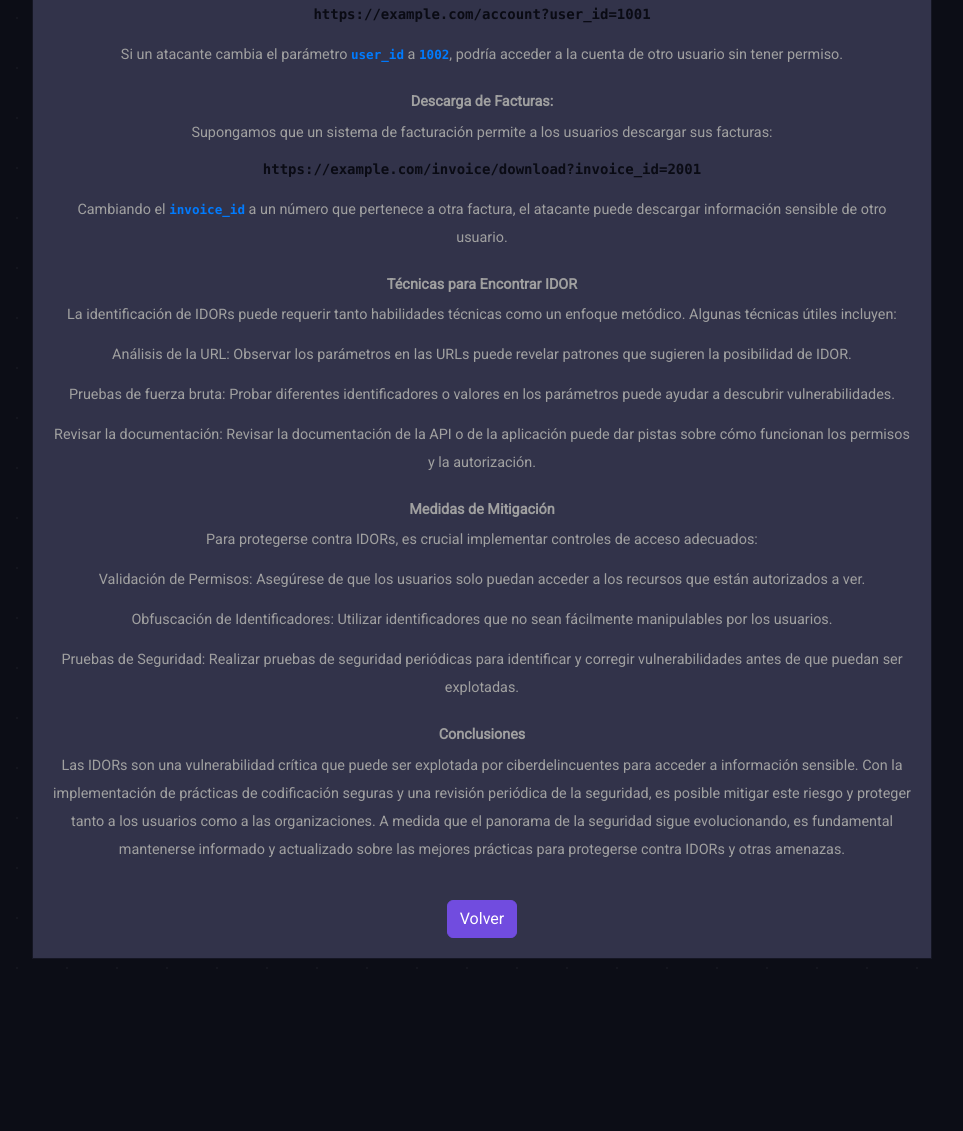
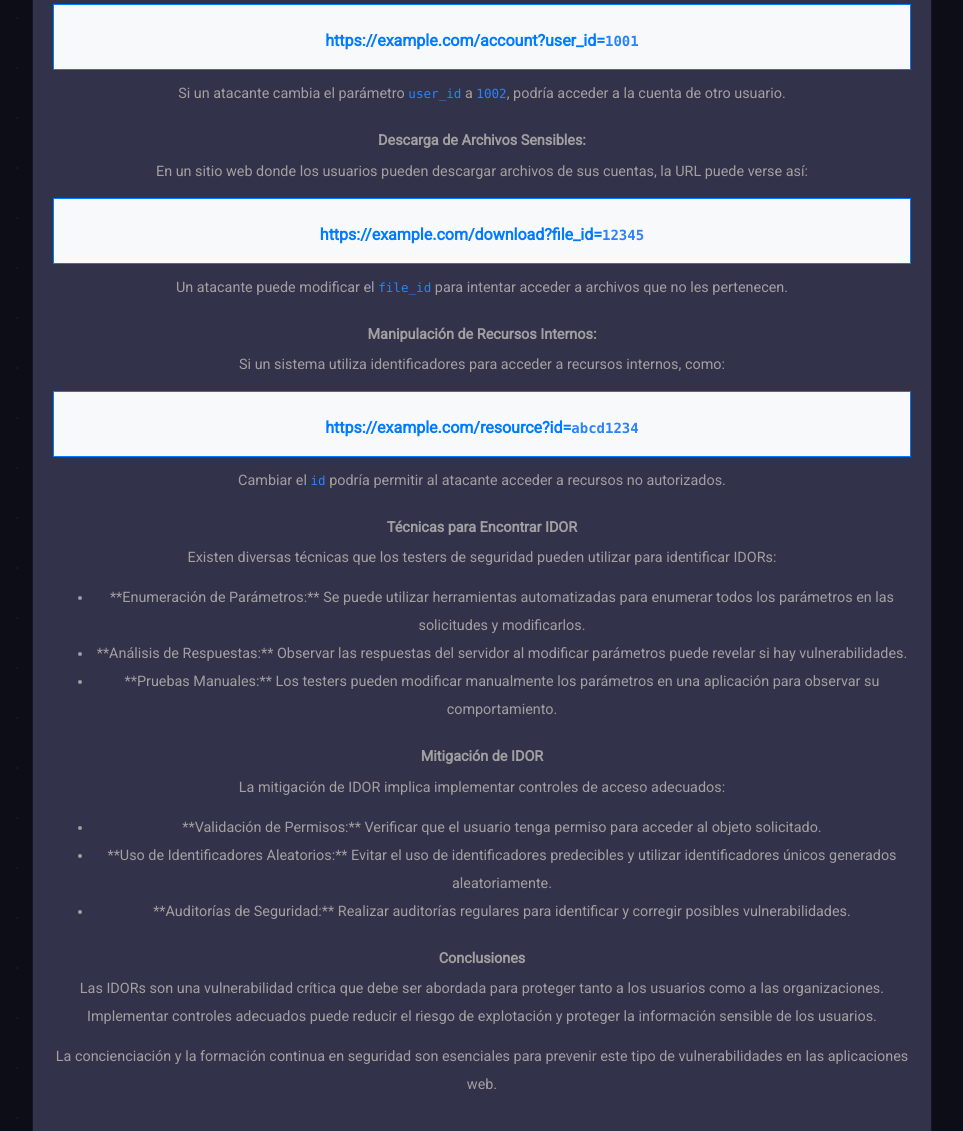
Before and after one commit to mila-cybersecurity/ethicalhack, a plain HTML site: page blog/entrada1.html in a window 1280 px wide. Shown: the part 1357-2488 px from the top of the page, without its empty margins (158-1121 px from the left). Before the commit the page ends 2336 px from the top, so only its background shows below. Drawn offline with nearby package versions, Linux system fonts and the light colour scheme; a script that the page names is missing; a web font is replaced by a local one.

Commit message:
Update entrada1.html

```diff
--- a/blog/entrada1.html
+++ b/blog/entrada1.html
@@ -42,12 +42,6 @@
             font-size: 0.9rem; /* Smaller text for body content */
         }
 
-        /* Styling for code and URLs */
-        code {
-            color: #007bff; /* Blue color for code elements */
-            font-weight: bold; /* Bold font for emphasis */
-        }
-
         /* Full width card */
         .card {
             width: 100%;                 /* Full width of the parent column */
@@ -66,6 +60,18 @@
         body {
             height: auto; /* Let the body take the height based on content */
             margin: 0; /* Remove default margin */
+        }
+
+        /* Style for examples */
+        .example-card {
+            border: 1px solid #007bff; /* Border color matching the code color */
+            background-color: #f8f9fa; /* Light background for readability */
+            margin: 10px 0; /* Margin for spacing */
+        }
+
+        .example-card p {
+            color: #007bff; /* Color for code-like examples */
+            font-weight: bold; /* Bold for emphasis */
         }
     </style>
 </head>
@@ -147,31 +153,44 @@
                     <h4 class="mt-4 text-grey" style="font-weight: bold;">Ejemplos de IDOR</h4>
                     <h4 class="mt-4 text-grey" style="font-weight: bold;">Acceso a Cuentas de Clientes:</h4>
                     <p class="card-title text-grey text-spacey"> Imagina un sitio web donde los usuarios pueden acceder a sus cuentas mediante la siguiente URL:</p>
-                    <pre><code class="bash">https://example.com/account?user_id=1001</code></pre>
-                    <p class="card-title text-grey text-spacey"> Si un atacante cambia el parámetro <code>user_id</code> a <code>1002</code>, podría acceder a la cuenta de otro usuario sin tener permiso.</p>
+                    <div class="example-card">
+                        <p class="mt-4">https://example.com/account?user_id=<code>1001</code></p>
+                    </div>
+                    <p class="card-title text-grey text-spacey"> Si un atacante cambia el parámetro <code>user_id</code> a <code>1002</code>, podría acceder a la cuenta de otro usuario.</p>
 
-                    <h4 class="mt-4 text-grey" style="font-weight: bold;">Descarga de Facturas:</h4>
-                    <p class="card-title text-grey text-spacey"> Supongamos que un sistema de facturación permite a los usuarios descargar sus facturas:</p>
-                    <pre><code class="bash">https://example.com/invoice/download?invoice_id=2001</code></pre>
-                    <p class="card-title text-grey text-spacey"> Cambiando el <code>invoice_id</code> a un número que pertenece a otra factura, el atacante puede descargar información sensible de otro usuario.</p>
+                    <h4 class="mt-4 text-grey" style="font-weight: bold;">Descarga de Archivos Sensibles:</h4>
+                    <p class="card-title text-grey text-spacey"> En un sitio web donde los usuarios pueden descargar archivos de sus cuentas, la URL puede verse así:</p>
+                    <div class="example-card">
+                        <p class="mt-4">https://example.com/download?file_id=<code>12345</code></p>
+                    </div>
+                    <p class="card-title text-grey text-spacey"> Un atacante puede modificar el <code>file_id</code> para intentar acceder a archivos que no les pertenecen.</p>
+
+                    <h4 class="mt-4 text-grey" style="font-weight: bold;">Manipulación de Recursos Internos:</h4>
+                    <p class="card-title text-grey text-spacey"> Si un sistema utiliza identificadores para acceder a recursos internos, como:</p>
+                    <div class="example-card">
+                        <p class="mt-4">https://example.com/resource?id=<code>abcd1234</code></p>
+                    </div>
+                    <p class="card-title text-grey text-spacey"> Cambiar el <code>id</code> podría permitir al atacante acceder a recursos no autorizados.</p>
 
                     <h4 class="mt-4 text-grey" style="font-weight: bold;">Técnicas para Encontrar IDOR</h4>
-                    <p class="card-title text-grey text-spacey"> La identificación de IDORs puede requerir tanto habilidades técnicas como un enfoque metódico. Algunas técnicas útiles incluyen:</p>
-                    <p class="card-title text-grey text-spacey"> Análisis de la URL: Observar los parámetros en las URLs puede revelar patrones que sugieren la posibilidad de IDOR.</p>
-                    <p class="card-title text-grey text-spacey">Pruebas de fuerza bruta: Probar diferentes identificadores o valores en los parámetros puede ayudar a descubrir vulnerabilidades.</p>
-                    <p class="card-title text-grey text-spacey">Revisar la documentación: Revisar la documentación de la API o de la aplicación puede dar pistas sobre cómo funcionan los permisos y la autorización.</p>
+                    <p class="card-title text-grey text-spacey"> Existen diversas técnicas que los testers de seguridad pueden utilizar para identificar IDORs:</p>
+                    <ul class="text-grey text-spacey">
+                        <li> **Enumeración de Parámetros:** Se puede utilizar herramientas automatizadas para enumerar todos los parámetros en las solicitudes y modificarlos.</li>
+                        <li> **Análisis de Respuestas:** Observar las respuestas del servidor al modificar parámetros puede revelar si hay vulnerabilidades.</li>
+                        <li> **Pruebas Manuales:** Los testers pueden modificar manualmente los parámetros en una aplicación para observar su comportamiento.</li>
+                    </ul>
 
-                    <h4 class="mt-4 text-grey" style="font-weight: bold;">Medidas de Mitigación</h4>
-                    <p class="card-title text-grey text-spacey"> Para protegerse contra IDORs, es crucial implementar controles de acceso adecuados:</p>
-                    <p class="card-title text-grey text-spacey">Validación de Permisos: Asegúrese de que los usuarios solo puedan acceder a los recursos que están autorizados a ver.</p>
-                    <p class="card-title text-grey text-spacey">Obfuscación de Identificadores: Utilizar identificadores que no sean fácilmente manipulables por los usuarios.</p>
-                    <p class="card-title text-grey text-spacey">Pruebas de Seguridad: Realizar pruebas de seguridad periódicas para identificar y corregir vulnerabilidades antes de que puedan ser explotadas.</p>
+                    <h4 class="mt-4 text-grey" style="font-weight: bold;">Mitigación de IDOR</h4>
+                    <p class="card-title text-grey text-spacey"> La mitigación de IDOR implica implementar controles de acceso adecuados:</p>
+                    <ul class="text-grey text-spacey">
+                        <li> **Validación de Permisos:** Verificar que el usuario tenga permiso para acceder al objeto solicitado.</li>
+                        <li> **Uso de Identificadores Aleatorios:** Evitar el uso de identificadores predecibles y utilizar identificadores únicos generados aleatoriamente.</li>
+                        <li> **Auditorías de Seguridad:** Realizar auditorías regulares para identificar y corregir posibles vulnerabilidades.</li>
+                    </ul>
 
                     <h4 class="mt-4 text-grey" style="font-weight: bold;">Conclusiones</h4>
-                    <p class="card-title text-grey text-spacey">Las IDORs son una vulnerabilidad crítica que puede ser explotada por ciberdelincuentes para acceder a información sensible. Con la implementación de prácticas de codificación seguras y una revisión periódica de la seguridad, es posible mitigar este riesgo y proteger tanto a los usuarios como a las organizaciones. A medida que el panorama de la seguridad sigue evolucionando, es fundamental mantenerse informado y actualizado sobre las mejores prácticas para protegerse contra IDORs y otras amenazas.</p>
-
-                    <!-- Botón de Volver -->
-                    <a href="../blog.html" class="btn btn-primary mt-4">Volver</a> <!-- Ajustar la ruta -->
+                    <p class="card-title text-grey text-spacey"> Las IDORs son una vulnerabilidad crítica que debe ser abordada para proteger tanto a los usuarios como a las organizaciones. Implementar controles adecuados puede reducir el riesgo de explotación y proteger la información sensible de los usuarios.</p>
+                    <p class="card-title text-grey text-spacey"> La concienciación y la formación continua en seguridad son esenciales para prevenir este tipo de vulnerabilidades en las aplicaciones web.</p>
                 </div>
             </div>
         </div>
@@ -179,10 +198,8 @@
 </div>
 
 <!-- Optional JavaScript -->
-<!-- jQuery first, then Popper.js, then Bootstrap JS -->
-<script src="https://code.jquery.com/jquery-3.3.1.slim.min.js" integrity="sha384-q8i/X+965DzO0rT7zI3mJ1eF4l1/6e+2wLx6WlX2z5n5n6GRX2yy8W6ek7q2h/j" crossorigin="anonymous"></script>
-<script src="https://cdnjs.cloudflare.com/ajax/libs/popper.js/1.14.7/umd/popper.min.js" integrity="sha384-JZ45Spejh4U02d8j6ZcV/a7N3j+6ST3lL3/eUu3I0O8x0hxHkjw4x4Fku+4xg2X" crossorigin="anonymous"></script>
-<script src="https://stackpath.bootstrapcdn.com/bootstrap/4.3.1/js/bootstrap.min.js" integrity="sha384-1CmrxMRARb6a6I87n9NnP4i7grxIOW8tTwT0gEq6a3r88U2gZxDANn9/+6EXs4U5" crossorigin="anonymous"></script>
-
+<script src="https://code.jquery.com/jquery-3.3.1.slim.min.js" integrity="sha384-q8i/X+965DzO0rTg8bWkFfDE1WRj4F35oO5W76D5OU8Cx5S9ZTjZ5nRyYh7l4e5E" crossorigin="anonymous"></script>
+<script src="https://cdnjs.cloudflare.com/ajax/libs/popper.js/1.14.7/umd/popper.min.js" integrity="sha384-JrM3TPp60b77xWZ5zWj3GJ+H/c/jbVxnJp4B6r4Gv4V7q5OC8xh7RVGzzGeZ4e0m" crossorigin="anonymous"></script>
+<script src="https://stackpath.bootstrapcdn.com/bootstrap/4.3.1/js/bootstrap.min.js" integrity="sha384-1CmrxMRARb6aN2k4jQmyM8c2b8E5/68N0M9+3bP5o+74fs9K6wM6XfN5jlRj7e7e" crossorigin="anonymous"></script>
 </body>
 </html>
```
